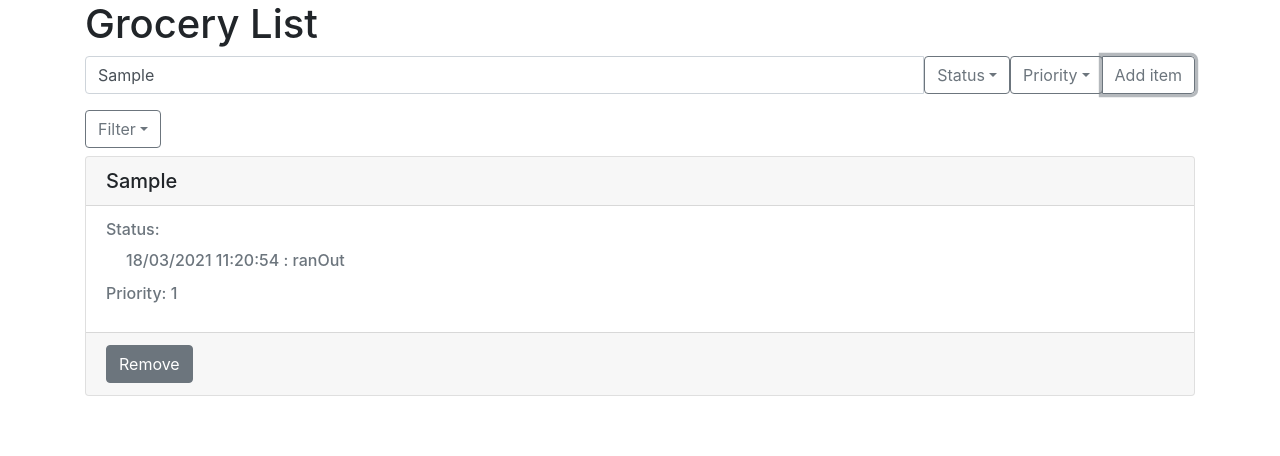
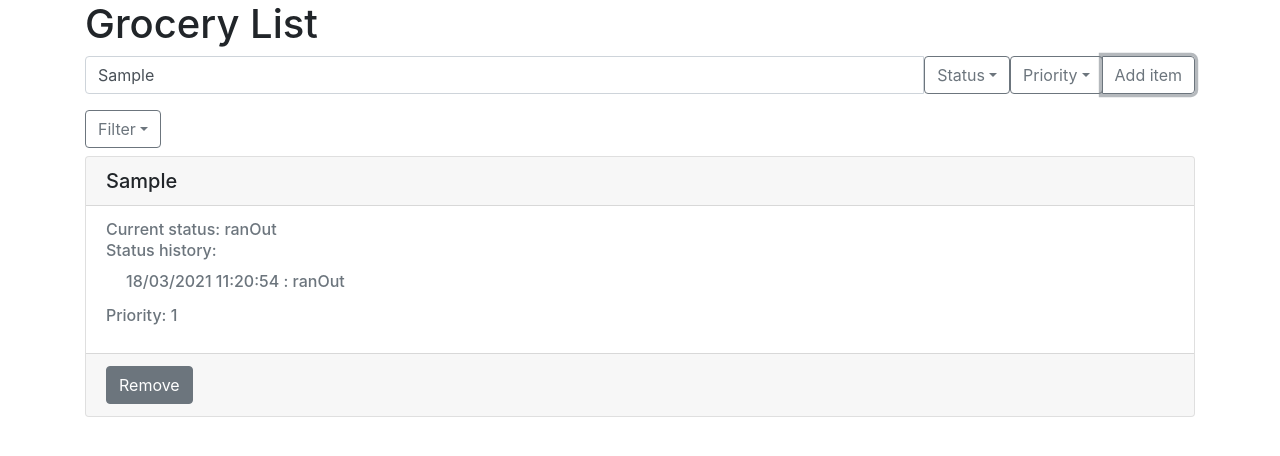
Before and after one commit to wolfter12/grocery-list, a React (Create React App) app: page / in a window 1280 px wide. Both pictures are taken after typing "Sample" into the empty fields and a click on the button "Add item". Shown: the top 456 px of the page. Built offline with nearby package versions, Linux system fonts and the light colour scheme.

Commit message:
Added current status

```diff
--- a/src/components/Entry/Entry.js
+++ b/src/components/Entry/Entry.js
@@ -20,7 +20,10 @@ function Entry({ entry: { id, name, statusHistory, priority } }) {
       <Card.Header as="h5">{name}</Card.Header>
       <Card.Body>
         <Card.Subtitle className="mb-2 text-muted" key="status">
-          Status:
+          Current status: {statusHistory[0].status}
+        </Card.Subtitle>
+        <Card.Subtitle className="mb-2 text-muted" key="status">
+          Status history:
           <ListGroup variant="flush">{statusHistoryList}</ListGroup>
         </Card.Subtitle>
         <Card.Subtitle className="mb-2 text-muted" key="priority">
```
